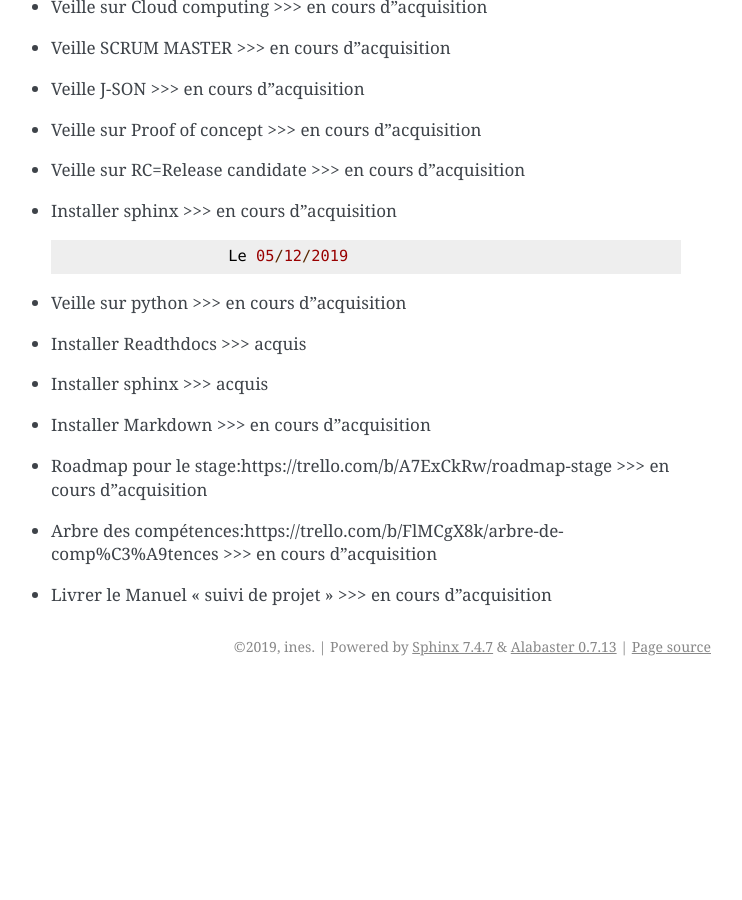
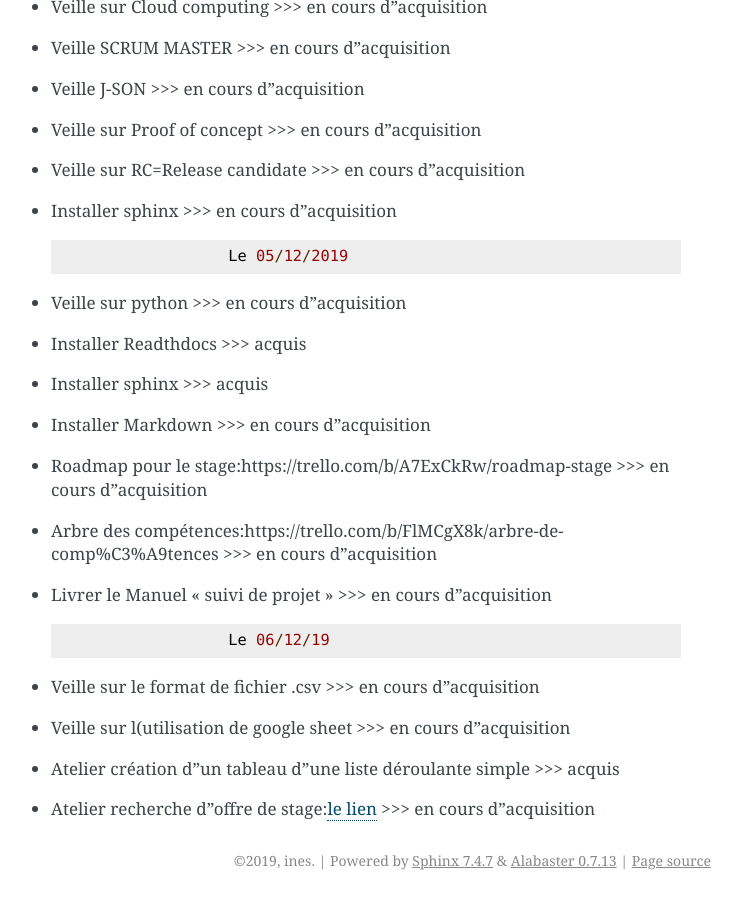
Before and after one commit to ines-d/Environnement_de_travail, a Sphinx documentation site: the page built from docs/source/taches.md, in a window 1280 px wide and 900 px high, scrolled down 2639 px. Shown: the whole window, without its empty margins (399-1141 px from the left). Built offline with Sphinx 7.4.7, drawn with Linux system fonts in a browser that asks for light colours; before the commit the page ends 3325 px from its top, so only the background shows below that.

Commit message:
suivi du 06/12/19

```diff
--- a/docs/source/taches.md
+++ b/docs/source/taches.md
@@ -134,3 +134,12 @@ Environnement de travail
 - Roadmap pour le stage:https://trello.com/b/A7ExCkRw/roadmap-stage 						>>> en cours d'acquisition
 - Arbre des compétences:https://trello.com/b/FlMCgX8k/arbre-de-comp%C3%A9tences					>>> en cours d'acquisition
 - Livrer le Manuel "suivi de projet" 										>>> en cours d'acquisition
+
+
+				Le 06/12/19
+
+
+- Veille sur le format de fichier .csv										>>> en cours d'acquisition
+- Veille sur l(utilisation de google sheet									>>> en cours d'acquisition
+- Atelier création d'un tableau d'une liste déroulante simple							>>> acquis
+- Atelier recherche d'offre de stage:[le lien](https://docs.google.com/spreadsheets/d/1WYFz4Hbove46EdApUaoQsSlqJXPa9drf11udaCgxp3A/edit#gid=1762547584)												>>> en cours d'acquisition
```
